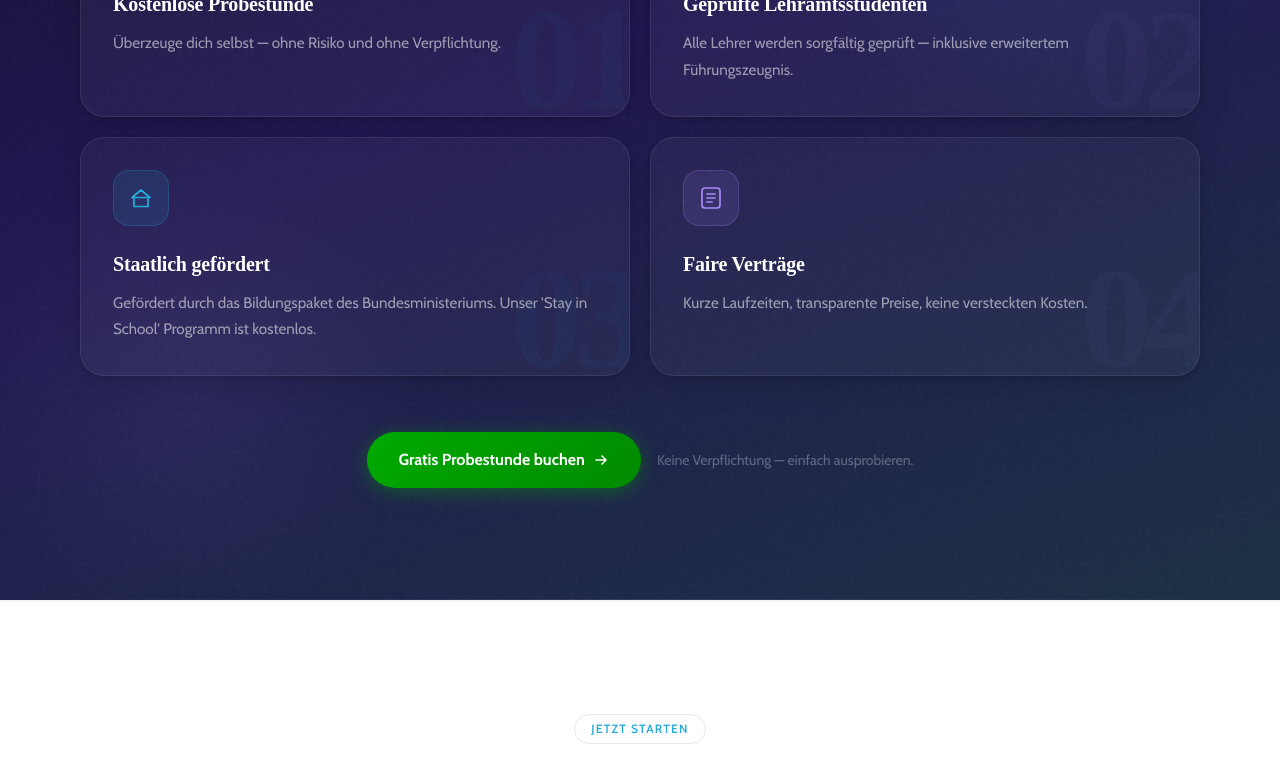
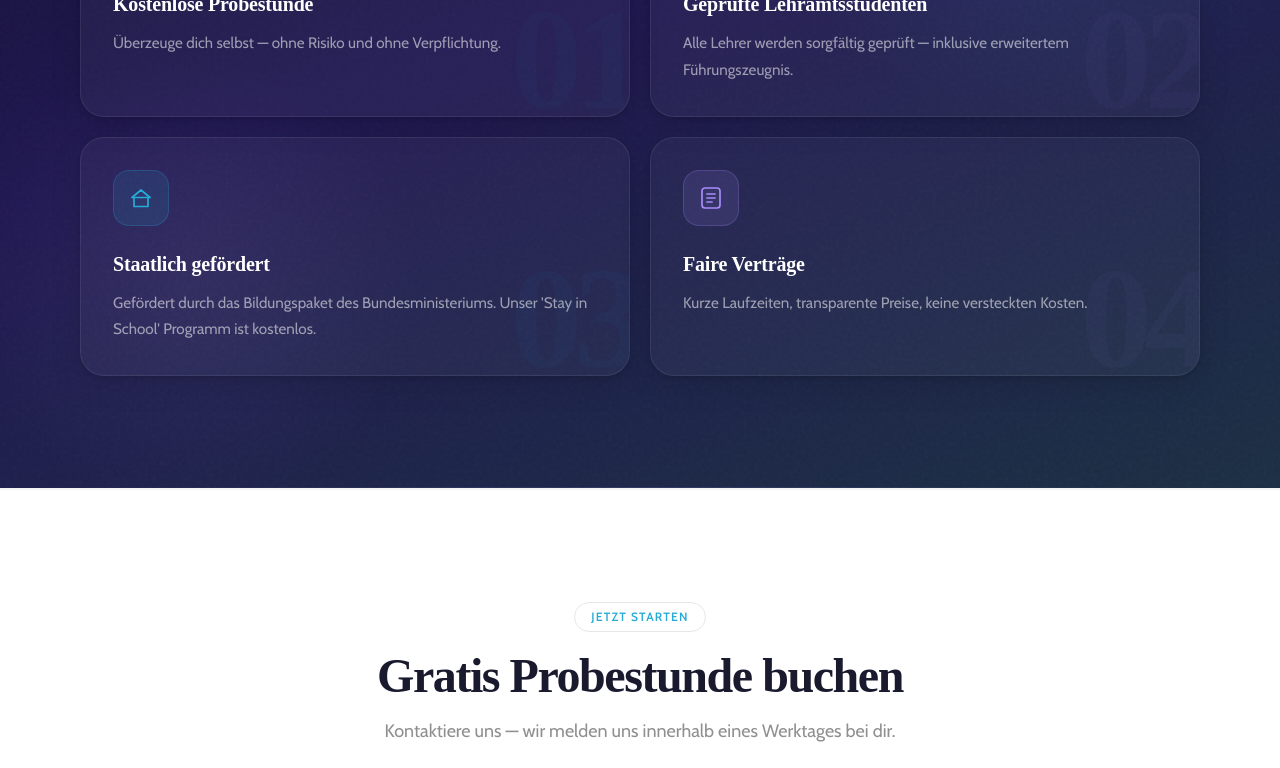
Before and after one commit to Kaanix1907/nachhilfe-aber-richtig-website, a Next.js app: page / in a window 1280 px wide. Shown: the part 2643-3411 px from the top of the page. Built offline with nearby package versions, Linux system fonts and the light colour scheme; a web font is replaced by a local one.

Commit message:
USPs: CTA entfernt

```diff
--- a/src/components/USPs.tsx
+++ b/src/components/USPs.tsx
@@ -132,20 +132,6 @@ export default function USPs() {
           })}
         </div>
 
-        {/* CTA */}
-        <div className="mt-14 flex flex-col sm:flex-row items-center justify-center gap-4">
-          <a
-            href="#kontakt"
-            className="inline-flex items-center gap-2 text-white font-body font-bold text-base px-8 py-4 rounded-full transition-[transform,box-shadow] duration-200 hover:-translate-y-0.5 active:scale-95"
-            style={{ background: "linear-gradient(135deg,#00aa00,#008a00)", boxShadow: "0 4px 20px rgba(0,170,0,0.40)" }}
-          >
-            Gratis Probestunde buchen
-            <svg width="16" height="16" viewBox="0 0 16 16" fill="none">
-              <path d="M3 8h10M9 4l4 4-4 4" stroke="currentColor" strokeWidth="1.5" strokeLinecap="round" strokeLinejoin="round"/>
-            </svg>
-          </a>
-          <p className="font-body text-white/30 text-sm">Keine Verpflichtung — einfach ausprobieren.</p>
-        </div>
 
       </div>
 
```
